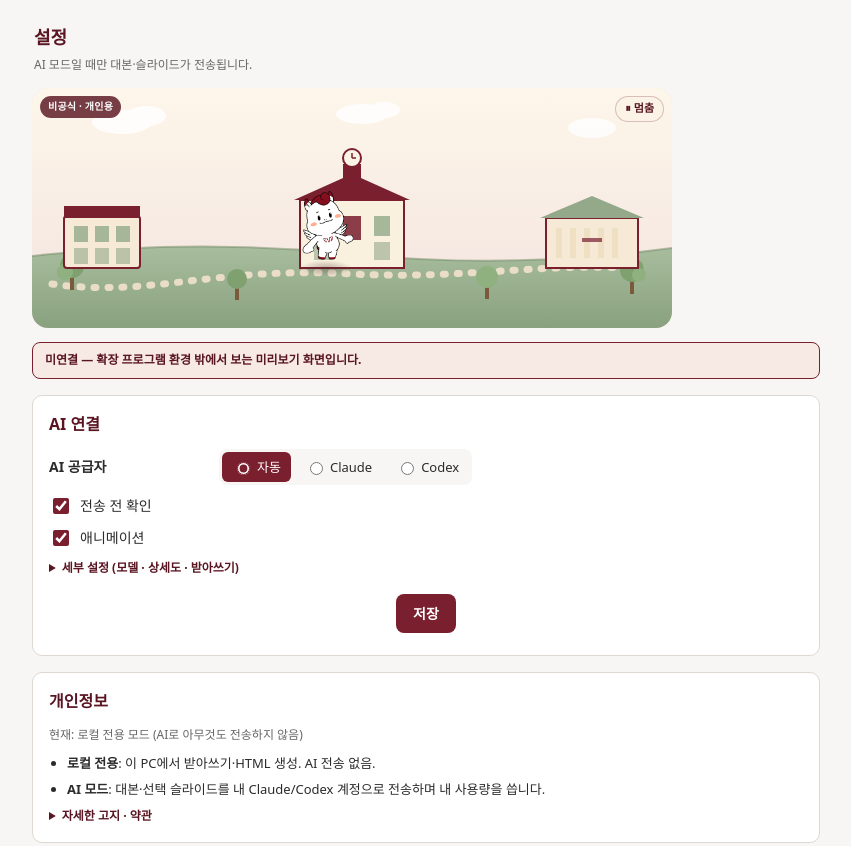
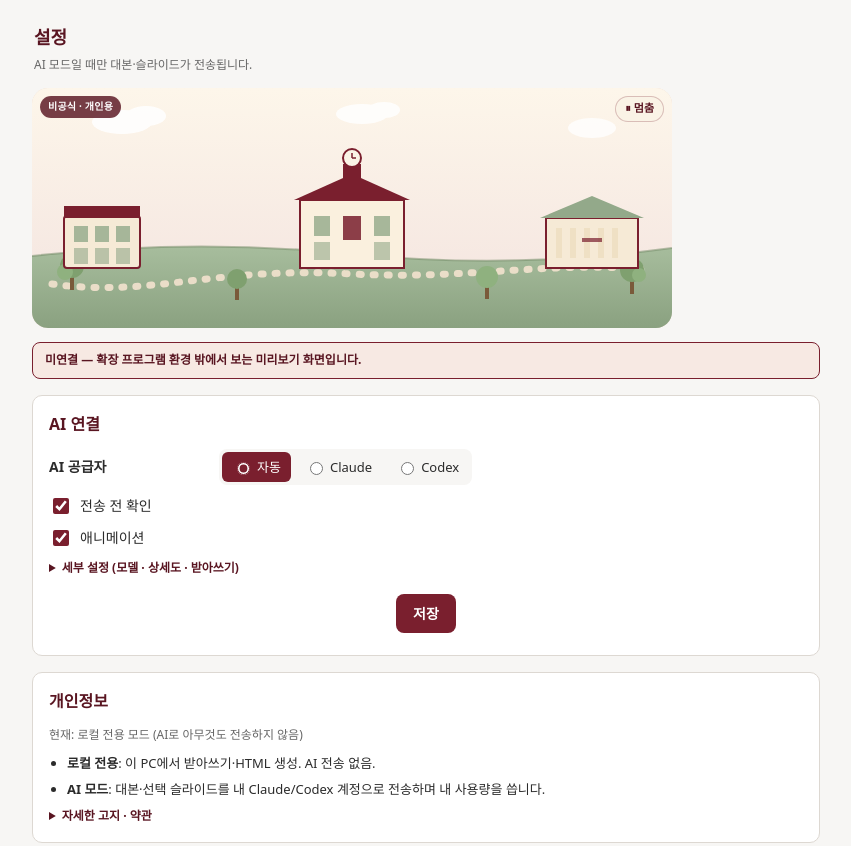
Before and after one commit to THISISMYCOSMOS/klasnote, a website with bundled scripts: page extension/options.html in a window 1280 px wide. Shown: the top 846 px of the page, without its empty margins (214-1065 px from the left). Built offline with nearby package versions, Linux system fonts and the light colour scheme.

Commit message:
chore: remove the Uni mascot images and notices; keep the campus background only
- Delete the four Uni PNGs, the note.svg fallback and the assets README; the
  campus scene renders the original SVG background without a character.
- Remove mascot copyright/approval notices from the consent and settings
  pages, README and docs; drop the PNGs from the installer's required files.
- Recapture README screenshots without the character. Tests: 29 passing.

Co-Authored-By: Claude Opus 5.5 <noreply@anthropic.com>

```diff
--- a/extension/campus.css
+++ b/extension/campus.css
@@ -1,4 +1,4 @@
-/* 캠퍼스 장면 + 우니(마스코트) 모션 컴포넌트. popup.html / options.html 공용.
+/* 캠퍼스 배경 장면 컴포넌트. popup.html / options.html 공용.
    색: 버건디(--kw-burgundy) / 크림(--kw-cream) / 세이지(--kw-sage). */
 
 .campus-scene {
@@ -31,84 +31,6 @@
 }
 
 /* 구름은 정지된 배경 장식으로만 쓴다(불필요한 움직임 없음). */
-
-/* ---- 마스코트(우니): 길 위에 작게, 그림자로 바닥에 붙어 보이게 ---- */
-.campus-mascot {
-  position: absolute;
-  left: 50%;
-  top: 77%;
-  width: 11%;
-  min-width: 30px;
-  max-width: 64px;
-  transform: translate(-50%, -100%) scaleX(1);
-  z-index: 5;
-  pointer-events: none;
-}
-
-.campus-mascot__shadow {
-  position: absolute;
-  left: 50%;
-  bottom: -2px;
-  width: 78%;
-  height: 16%;
-  transform: translateX(-50%);
-  background: radial-gradient(ellipse at center, rgba(58, 42, 38, 0.32) 0%, rgba(58, 42, 38, 0) 75%);
-  border-radius: 50%;
-}
-
-.campus-mascot__bob {
-  display: block;
-  width: 100%;
-}
-
-.campus-mascot__sprite {
-  display: block;
-  width: 100%;
-  height: auto;
-  image-rendering: -webkit-optimize-contrast;
-}
-
-/* 상태별 애니메이션: transform(이동)만 사용, 흔들림/회전/바운스는 쓰지 않는다. */
-.campus-scene[data-motion="on"] .campus-mascot--walk {
-  animation: uniWalk 14s ease-in-out infinite;
-}
-
-/* 정지 상태(모션 끔 / 일시정지 / 모션 감소 선호): 상태별 고정 위치만 표시, 전부 길 위(바닥선)에 맞춤 */
-.campus-mascot--idle { left: 46%; top: 77%; transform: translate(-50%, -100%) scaleX(1); }
-.campus-mascot--study { left: 68%; top: 76%; transform: translate(-50%, -100%) scaleX(-1); }
-.campus-mascot--walk { left: 50%; top: 77%; }
-.campus-mascot--success { left: 46%; top: 77%; }
-
-/* 길을 따라 좌우로만 천천히 걷는다(수직 이동/회전 없음, transform-only). */
-@keyframes uniWalk {
-  0%   { transform: translate(-50%, -100%) translateX(-120%) scaleX(1); }
-  45%  { transform: translate(-50%, -100%) translateX(120%)  scaleX(1); }
-  50%  { transform: translate(-50%, -100%) translateX(120%)  scaleX(-1); }
-  95%  { transform: translate(-50%, -100%) translateX(-120%) scaleX(-1); }
-  100% { transform: translate(-50%, -100%) translateX(-120%) scaleX(1); }
-}
-
-/* 완료 상태는 과장된 회전 없이 살짝 커지는 정도로만 표시한다. */
-.campus-scene[data-motion="on"] .campus-mascot--success {
-  animation: uniSettle 0.9s ease-out 1;
-}
-@keyframes uniSettle {
-  0% { transform: translate(-50%, -100%) scale(0.92); }
-  100% { transform: translate(-50%, -100%) scale(1); }
-}
-
-/* 모션 끔 / 일시정지 / 사용자 모션 감소 선호: 전부 정지, 최종 포즈만 표시 */
-.campus-scene[data-motion="off"] .campus-mascot,
-.campus-scene[data-motion="off"] .campus-mascot__bob {
-  animation: none !important;
-}
-
-@media (prefers-reduced-motion: reduce) {
-  .campus-scene .campus-mascot,
-  .campus-scene .campus-mascot__bob {
-    animation: none !important;
-  }
-}
 
 /* ---- 모션 일시정지 버튼 ---- */
 .campus-toggle {
--- a/extension/campus.js
+++ b/extension/campus.js
@@ -1,22 +1,10 @@
-// campus.js — 광운대 캠퍼스 장면 + 우니(마스코트) 모션 컴포넌트.
+// campus.js — 캠퍼스 배경 장면 컴포넌트(캐릭터 없음).
 // sidepanel.js / options.js / confirm.js가 공용으로 불러 쓴다. 외부 의존성 없음, 전부 코드로 그린 원본 SVG.
 // innerHTML은 여기 정의된 고정(static) 마크업에만 쓰고, 페이지/서버/AI 데이터는 절대 넣지 않는다.
 
-const SPRITES = {
-  idle: 'assets/uni-basic.png',
-  study: 'assets/uni-study.png',
-  walk: 'assets/uni-walk.png',
-  success: 'assets/uni-fly.png',
-};
+const STATES = new Set(['idle', 'study', 'walk', 'success']);
 
-const STATE_ALT = {
-  idle: '우니가 광장에 서 있는 모습',
-  study: '우니가 도서관 앞에서 공부하는 모습',
-  walk: '우니가 캠퍼스를 뛰어다니는 모습(처리 중)',
-  success: '우니가 기뻐하는 모습(완료)',
-};
-
-// 고정 SVG 캠퍼스 배경 (원본 일러스트, 공식 마스코트 PNG는 사용하지 않음).
+// 고정 SVG 캠퍼스 배경 (원본 일러스트).
 const SCENE_SVG = `
 <svg class="campus-scene__svg" viewBox="0 0 640 240" preserveAspectRatio="xMidYMax slice" role="img" aria-label="광운대학교 캠퍼스 일러스트">
   <defs>
@@ -135,22 +123,6 @@ export function mountCampusScene(container, opts = {}) {
     root.appendChild(badge);
   }
 
-  const mascot = document.createElement('div');
-  mascot.className = 'campus-mascot';
-  const shadow = document.createElement('div');
-  shadow.className = 'campus-mascot__shadow';
-  const bob = document.createElement('div');
-  bob.className = 'campus-mascot__bob';
-  const img = document.createElement('img');
-  img.className = 'campus-mascot__sprite';
-  img.addEventListener('error',()=>{if(!img.src.endsWith('/assets/note.svg')){img.src='assets/note.svg';img.alt='개인 복습 노트';}});
-  img.src = SPRITES[state] ?? SPRITES.idle;
-  img.alt = STATE_ALT[state] ?? '';
-  bob.appendChild(img);
-  mascot.appendChild(shadow);
-  mascot.appendChild(bob);
-  root.appendChild(mascot);
-
   const toggleBtn = document.createElement('button');
   toggleBtn.type = 'button';
   toggleBtn.className = 'campus-toggle';
@@ -187,10 +159,7 @@ export function mountCampusScene(container, opts = {}) {
   reduceMotionQuery?.addEventListener?.('change', onReduceMotionChange);
 
   function applyState(next) {
-    mascot.classList.remove('campus-mascot--idle', 'campus-mascot--study', 'campus-mascot--walk', 'campus-mascot--success');
-    mascot.classList.add(`campus-mascot--${next}`);
-    img.src = SPRITES[next] ?? SPRITES.idle;
-    img.alt = STATE_ALT[next] ?? '';
+    root.dataset.state = next;
   }
 
   applyMotion();
@@ -198,7 +167,7 @@ export function mountCampusScene(container, opts = {}) {
 
   return {
     setState(next, { holdMs } = {}) {
-      if (!SPRITES[next]) return;
+      if (!STATES.has(next)) return;
       // 같은 상태를 다시 요청받으면(주기적 refresh 등) 이미지를 다시 불러오거나
       // 재생 중인 애니메이션을 처음부터 다시 시작하지 않는다.
       if (next === state) {
--- a/extension/options.html
+++ b/extension/options.html
@@ -15,7 +15,7 @@
     <p class="page-header__sub">AI 모드일 때만 대본·슬라이드가 전송됩니다.</p>
   </header>
 
-  <section id="campusHost" class="campus-host" aria-label="우니와 광운대 캠퍼스 장면"></section>
+  <section id="campusHost" class="campus-host" aria-label="캠퍼스 장면"></section>
 
   <p id="connBanner" class="conn-banner" role="status" aria-live="polite">확인 중…</p>
 
@@ -98,7 +98,6 @@
         <ul class="privacy-list">
           <li>이 도구는 개인 학습 정리를 돕기 위한 것이며, 생성된 요약이나 이 동의 절차가 저작권 등 어떠한 법적 권리를 보장하지 않습니다.</li>
           <li>Codex 경로는 호출마다 약 1만 5천 토큰 내외의 고정 오버헤드가 추가로 발생합니다(실측치, 참고값).</li>
-          <li>마스코트 '우니' 그림은 광운대학교 공식 마스코트를 참고한 비공식 개인용 프로토타입 장식입니다. 정식 사용은 광운대학교의 사용 신청 및 2차 가공 심의가 필요하며, 이 화면은 그 승인을 받은 것이 아닙니다. 기준: <a href="https://news.kw.ac.kr/mascot/mascot.html" target="_blank" rel="noopener noreferrer">news.kw.ac.kr/mascot/mascot.html</a></li>
         </ul>
         <button type="button" id="openConsentBtn" class="btn btn--ghost btn--sm">동의 화면 다시 보기</button>
       </details>
--- a/scripts/setup.mjs
+++ b/scripts/setup.mjs
@@ -7,7 +7,7 @@ import {HOST_NAME as hostName,EXTENSION_ID as extensionId,platformPaths,macHostS
 
 const source=path.resolve(path.dirname(fileURLToPath(import.meta.url)),'..');
 const registryKey=`HKCU\\Software\\Google\\Chrome\\NativeMessagingHosts\\${hostName}`;
-const required=['extension/manifest.json','extension/sidepanel.html','extension/assets/uni-basic.png','extension/assets/uni-study.png','extension/assets/uni-walk.png','extension/assets/uni-fly.png','extension/vendor/transformers.js','extension/vendor/mp4box.all.js','extension/vendor/ort-wasm-simd-threaded.asyncify.mjs','extension/vendor/ort-wasm-simd-threaded.asyncify.wasm','native-host/host.mjs'];
+const required=['extension/manifest.json','extension/sidepanel.html','extension/vendor/transformers.js','extension/vendor/mp4box.all.js','extension/vendor/ort-wasm-simd-threaded.asyncify.mjs','extension/vendor/ort-wasm-simd-threaded.asyncify.wasm','native-host/host.mjs'];
 
 function inspectTree(file){
   const stat=fs.lstatSync(file);
```
Also changed, not shown: HANDOFF.md (+1 -1 lines), docs/verification.md (+1 -1 lines), extension/confirm.html (+1 -1 lines), extension/consent.html (+2 -4 lines), extension/sidepanel.html (+1 -1 lines), README.md, docs/images/01-consent.png, docs/images/02-sidepanel.png, docs/images/03-options.png, extension/assets/README.md (deleted), extension/assets/note.svg (deleted), extension/assets/uni-basic.png (deleted), extension/assets/uni-fly.png (deleted), extension/assets/uni-study.png (deleted), 1 more files, 1 other file.
